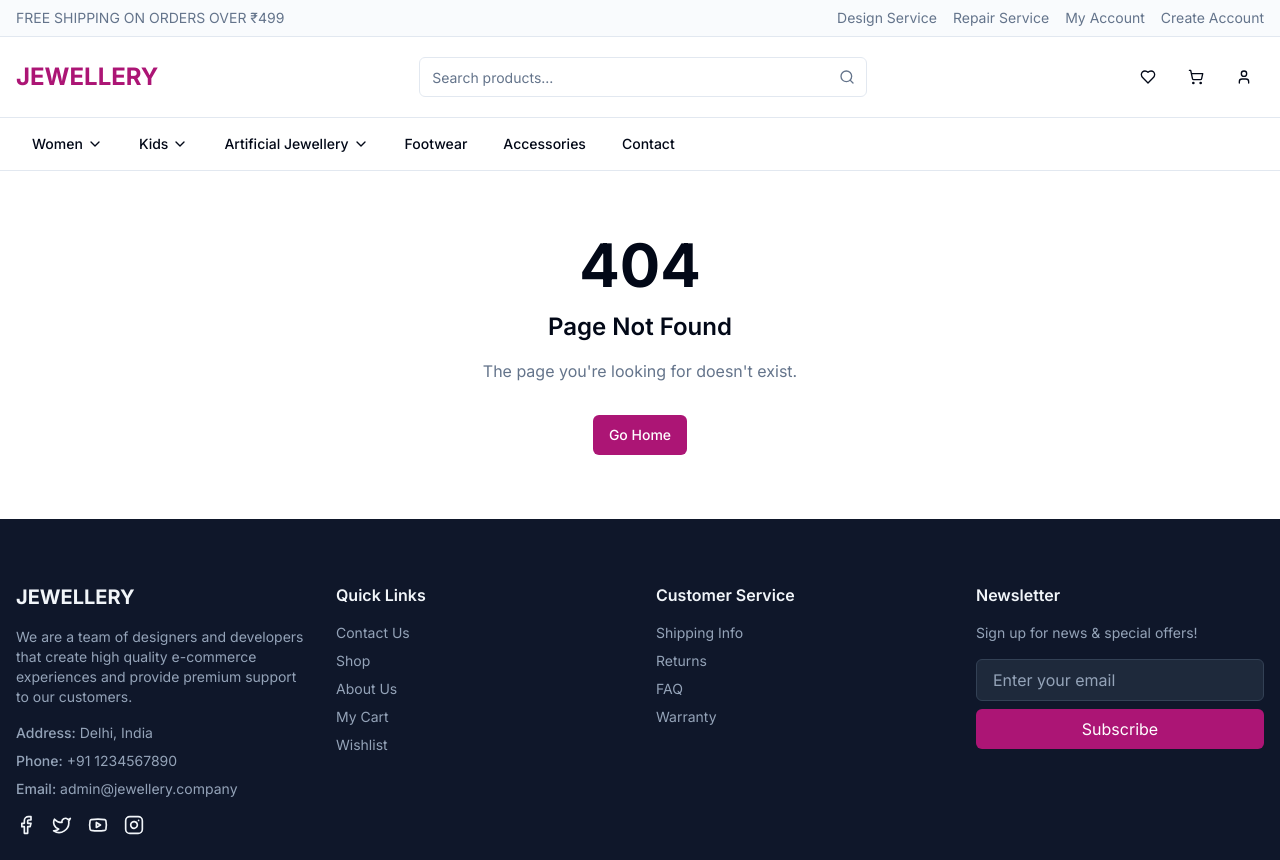
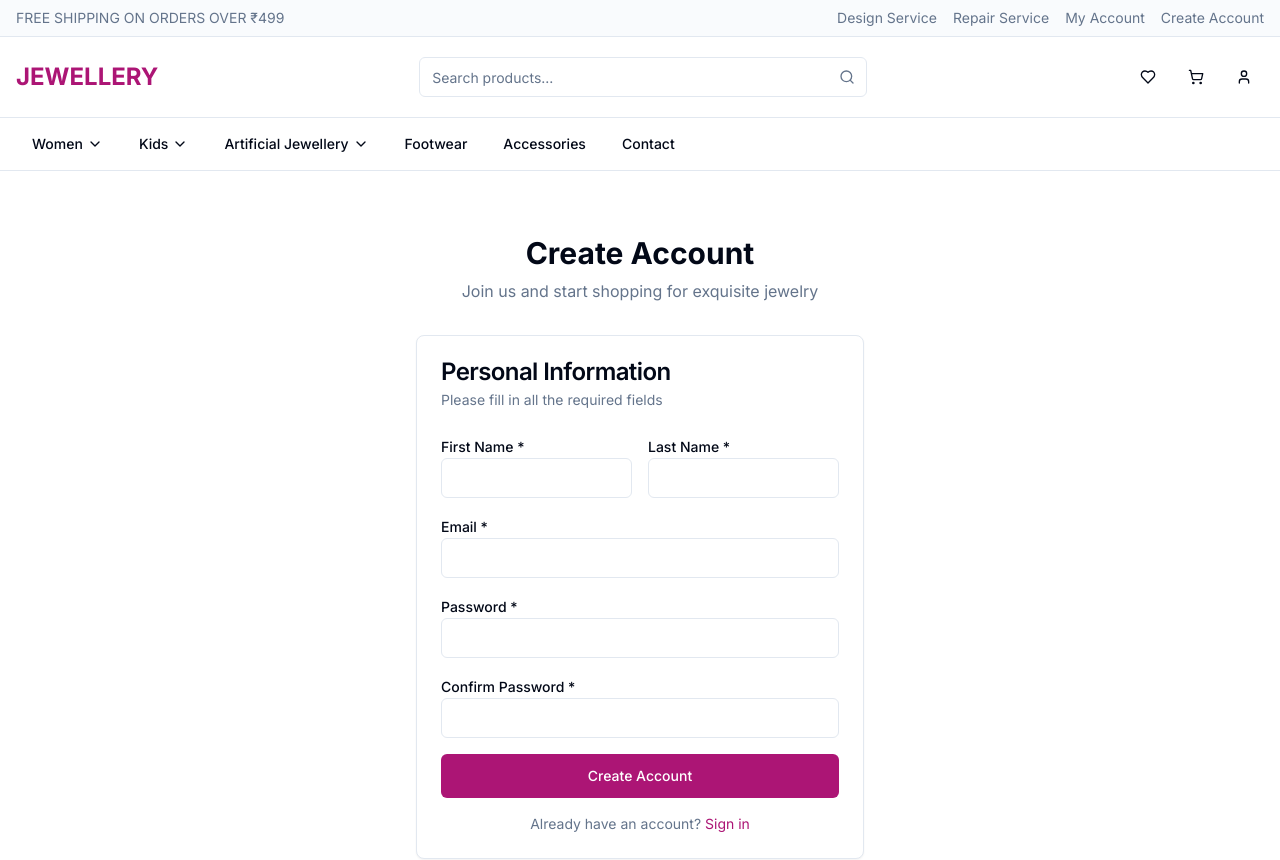
Before and after one commit to pras75299/Jewellery, a Next.js app: page /register in a window 1280 px wide. Before the commit this address had no page. Shown: the top 860 px of the page. Built offline with nearby package versions, Linux system fonts and the light colour scheme.

Commit message:
feat: add login and register pages with form validation

```diff
--- /dev/null
+++ b/app/login/page.tsx
@@ -0,0 +1,106 @@
+"use client";
+
+import { useState } from "react";
+import Header from "@/components/layout/Header";
+import Footer from "@/components/layout/Footer";
+import { Button } from "@/components/ui/button";
+import { Input } from "@/components/ui/input";
+import { Card, CardContent, CardDescription, CardHeader, CardTitle } from "@/components/ui/card";
+import { Label } from "@/components/ui/label";
+import Link from "next/link";
+
+export default function LoginPage() {
+  const [email, setEmail] = useState("");
+  const [password, setPassword] = useState("");
+
+  const handleSubmit = (e: React.FormEvent) => {
+    e.preventDefault();
+    // Handle login logic
+  };
+
+  return (
+    <div className="min-h-screen flex flex-col">
+      <Header />
+      <main className="flex-grow container mx-auto px-4 py-16">
+        <div className="max-w-md mx-auto space-y-8">
+          <div className="text-center">
+            <h1 className="text-3xl font-bold mb-2">Sign In</h1>
+            <p className="text-muted-foreground">
+              Welcome back! Please sign in to your account.
+            </p>
+          </div>
+
+          <Card>
+            <CardHeader>
+              <CardTitle>Registered Customers</CardTitle>
+              <CardDescription>
+                If you have an account, sign in with your email address.
+              </CardDescription>
+            </CardHeader>
+            <CardContent>
+              <form onSubmit={handleSubmit} className="space-y-4">
+                <div>
+                  <Label htmlFor="email">Email *</Label>
+                  <Input
+                    id="email"
+                    type="email"
+                    value={email}
+                    onChange={(e) => setEmail(e.target.value)}
+                    required
+                  />
+                </div>
+                <div>
+                  <Label htmlFor="password">Password *</Label>
+                  <Input
+                    id="password"
+                    type="password"
+                    value={password}
+                    onChange={(e) => setPassword(e.target.value)}
+                    required
+                  />
+                </div>
+                <div className="flex items-center justify-between">
+                  <div className="flex items-center space-x-2">
+                    <input
+                      type="checkbox"
+                      id="remember"
+                      className="rounded"
+                    />
+                    <Label htmlFor="remember" className="text-sm font-normal cursor-pointer">
+                      Remember me
+                    </Label>
+                  </div>
+                  <Link
+                    href="#"
+                    className="text-sm text-primary hover:underline"
+                  >
+                    Forgot password?
+                  </Link>
+                </div>
+                <Button type="submit" className="w-full" size="lg">
+                  Sign In
+                </Button>
+              </form>
+            </CardContent>
+          </Card>
+
+          <Card>
+            <CardHeader>
+              <CardTitle>New Customers</CardTitle>
+              <CardDescription>
+                Creating an account has many benefits: check out faster, keep more
+                than one address, track orders and more.
+              </CardDescription>
+            </CardHeader>
+            <CardContent>
+              <Button className="w-full" size="lg" variant="outline" asChild>
+                <Link href="/register">Create an Account</Link>
+              </Button>
+            </CardContent>
+          </Card>
+        </div>
+      </main>
+      <Footer />
+    </div>
+  );
+}
--- /dev/null
+++ b/app/register/page.tsx
@@ -0,0 +1,126 @@
+"use client";
+
+import { useState } from "react";
+import Header from "@/components/layout/Header";
+import Footer from "@/components/layout/Footer";
+import { Button } from "@/components/ui/button";
+import { Input } from "@/components/ui/input";
+import { Card, CardContent, CardDescription, CardHeader, CardTitle } from "@/components/ui/card";
+import { Label } from "@/components/ui/label";
+import Link from "next/link";
+
+export default function RegisterPage() {
+  const [formData, setFormData] = useState({
+    firstName: "",
+    lastName: "",
+    email: "",
+    password: "",
+    confirmPassword: "",
+  });
+
+  const handleSubmit = (e: React.FormEvent) => {
+    e.preventDefault();
+    // Handle registration logic
+  };
+
+  const handleChange = (e: React.ChangeEvent<HTMLInputElement>) => {
+    setFormData({
+      ...formData,
+      [e.target.name]: e.target.value,
+    });
+  };
+
+  return (
+    <div className="min-h-screen flex flex-col">
+      <Header />
+      <main className="flex-grow container mx-auto px-4 py-16">
+        <div className="max-w-md mx-auto">
+          <div className="text-center mb-8">
+            <h1 className="text-3xl font-bold mb-2">Create Account</h1>
+            <p className="text-muted-foreground">
+              Join us and start shopping for exquisite jewelry
+            </p>
+          </div>
+
+          <Card>
+            <CardHeader>
+              <CardTitle>Personal Information</CardTitle>
+              <CardDescription>
+                Please fill in all the required fields
+              </CardDescription>
+            </CardHeader>
+            <CardContent>
+              <form onSubmit={handleSubmit} className="space-y-4">
+                <div className="grid grid-cols-2 gap-4">
+                  <div>
+                    <Label htmlFor="firstName">First Name *</Label>
+                    <Input
+                      id="firstName"
+                      name="firstName"
+                      value={formData.firstName}
+                      onChange={handleChange}
+                      required
+                    />
+                  </div>
+                  <div>
+                    <Label htmlFor="lastName">Last Name *</Label>
+                    <Input
+                      id="lastName"
+                      name="lastName"
+                      value={formData.lastName}
+                      onChange={handleChange}
+                      required
+                    />
+                  </div>
+                </div>
+                <div>
+                  <Label htmlFor="email">Email *</Label>
+                  <Input
+                    id="email"
+                    name="email"
+                    type="email"
+                    value={formData.email}
+                    onChange={handleChange}
+                    required
+                  />
+                </div>
+                <div>
+                  <Label htmlFor="password">Password *</Label>
+                  <Input
+                    id="password"
+                    name="password"
+                    type="password"
+                    value={formData.password}
+                    onChange={handleChange}
+                    required
+                  />
+                </div>
+                <div>
+                  <Label htmlFor="confirmPassword">Confirm Password *</Label>
+                  <Input
+                    id="confirmPassword"
+                    name="confirmPassword"
+                    type="password"
+                    value={formData.confirmPassword}
+                    onChange={handleChange}
+                    required
+                  />
+                </div>
+                <Button type="submit" className="w-full" size="lg">
+                  Create Account
+                </Button>
+                <p className="text-sm text-center text-muted-foreground">
+                  Already have an account?{" "}
+                  <Link href="/login" className="text-primary hover:underline">
+                    Sign in
+                  </Link>
+                </p>
+              </form>
+            </CardContent>
+          </Card>
+        </div>
+      </main>
+      <Footer />
+    </div>
+  );
+}
```
